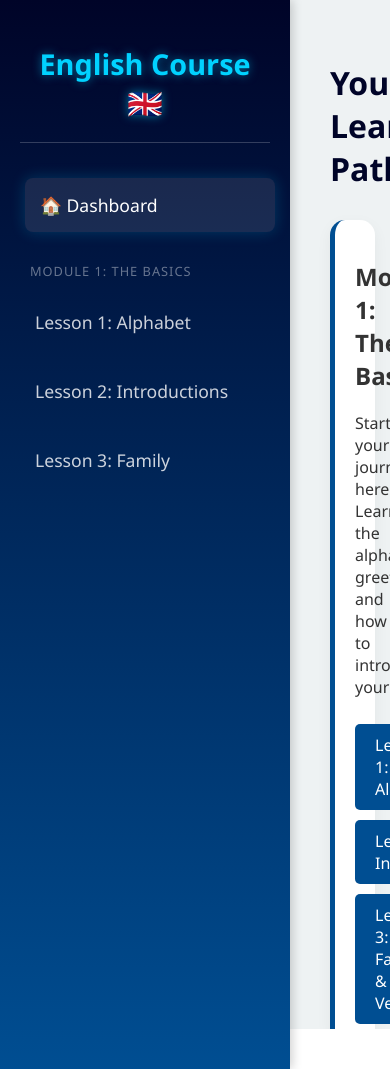
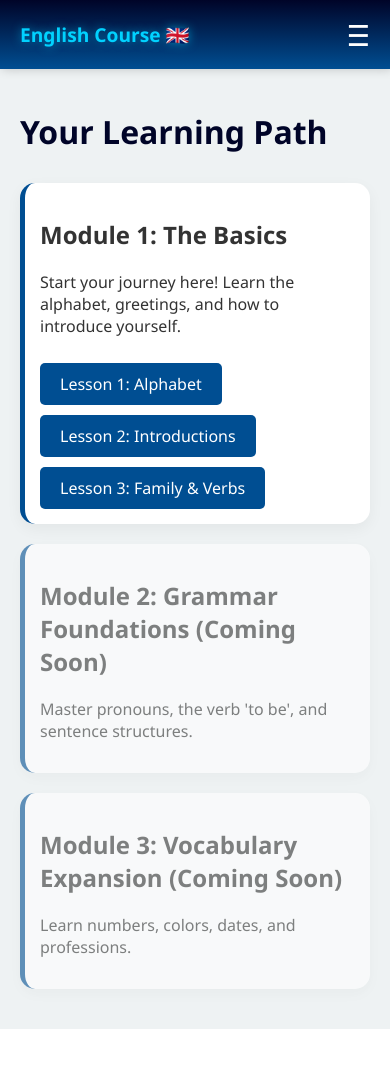
Before and after one commit to cleiltonrodriguesofc/english_course, a Django app: page / in a window 390 px wide. After the commit the page ends 1029 px from the top, so only its background shows below. Run offline with Django 5.2, Linux system fonts and the light colour scheme.

Commit message:
feat: add mobile sidebar hamburger toggle

```diff
--- a/english_course/core/templates/base.html
+++ b/english_course/core/templates/base.html
@@ -3,7 +3,7 @@
 
 <head>
     <meta charset="UTF-8">
-    <meta name="viewport" content="width=device-width, initial-scale=1.0">
+    <meta name="viewport" content="width=device-width, initial-scale=1.0, maximum-scale=1.0, user-scalable=no">
     <title>{% block title %}English Course{% endblock %}</title>
     {% load static %}
     <link rel="stylesheet" href="{% static 'css/style.css' %}">
@@ -105,6 +105,90 @@
         .lesson-btn:hover {
             background: #000428;
         }
+
+        /* --- RESPONSIVE LAYOUT --- */
+        .mobile-nav-toggle {
+            display: none;
+        }
+
+        @media (max-width: 768px) {
+            body {
+                flex-direction: column;
+            }
+
+            .sidebar {
+                width: 100%;
+                height: auto;
+                flex-direction: column;
+                align-items: flex-start;
+                padding: 15px 20px;
+                position: relative;
+                z-index: 1000;
+                box-sizing: border-box;
+            }
+
+            .sidebar h2 {
+                font-size: 1.2rem;
+                margin: 0;
+                border: none;
+                padding: 0;
+            }
+
+            /* Toggle Button */
+            .mobile-nav-toggle {
+                display: block;
+                font-size: 1.8rem;
+                cursor: pointer;
+                color: white;
+            }
+
+            /* Navigation Links Container */
+            .nav-links-container {
+                display: none;
+                width: 100%;
+                margin-top: 15px;
+                border-top: 1px solid rgba(255, 255, 255, 0.1);
+                padding-top: 10px;
+            }
+
+            .nav-links-container.active {
+                display: block;
+                animation: slideDown 0.3s ease-out;
+            }
+
+            .nav-link {
+                display: block;
+                /* Make sure they are visible when container is active */
+                padding: 12px;
+                margin-bottom: 5px;
+            }
+
+            .content {
+                height: calc(100vh - 70px);
+                /* Adjust for header height */
+            }
+
+            /* Dashboard Grid on Mobile */
+            .dashboard-container {
+                padding: 20px;
+            }
+
+            .module-card {
+                padding: 15px;
+            }
+
+            @keyframes slideDown {
+                from {
+                    opacity: 0;
+                    transform: translateY(-10px);
+                }
+
+                to {
+                    opacity: 1;
+                    transform: translateY(0);
+                }
+            }
+        }
     </style>
     {% block extra_css %}{% endblock %}
 </head>
@@ -112,15 +196,29 @@
 <body>
 
     <div class="sidebar">
+        <div style="display: flex; justify-content: space-between; align-items: center; width: 100%;">
             <h2>English Course 🇬🇧</h2>
+            <div class="mobile-nav-toggle" onclick="toggleNav()">☰</div>
+        </div>
+
+        <div id="navLinks" class="nav-links-container">
             <a href="{% url 'dashboard' %}"
-            class="nav-link {% if request.resolver_match.url_name == 'dashboard' %}active{% endif %}">🏠 Dashboard</a>
+                class="nav-link {% if request.resolver_match.url_name == 'dashboard' %}active{% endif %}">🏠
+                Dashboard</a>
 
             <div class="module-title">Module 1: The Basics</div>
             <a href="{% url 'lesson_1' %}" class="nav-link">Lesson 1: Alphabet</a>
             <a href="{% url 'lesson_2' %}" class="nav-link">Lesson 2: Introductions</a>
             <a href="{% url 'lesson_3' %}" class="nav-link">Lesson 3: Family</a>
         </div>
+    </div>
+
+    <script>
+        function toggleNav() {
+            const nav = document.getElementById('navLinks');
+            nav.classList.toggle('active');
+        }
+    </script>
 
     <div class="content">
         {% block content %}{% endblock %}
```
Lines whose indentation alone changed are shown as unchanged.
